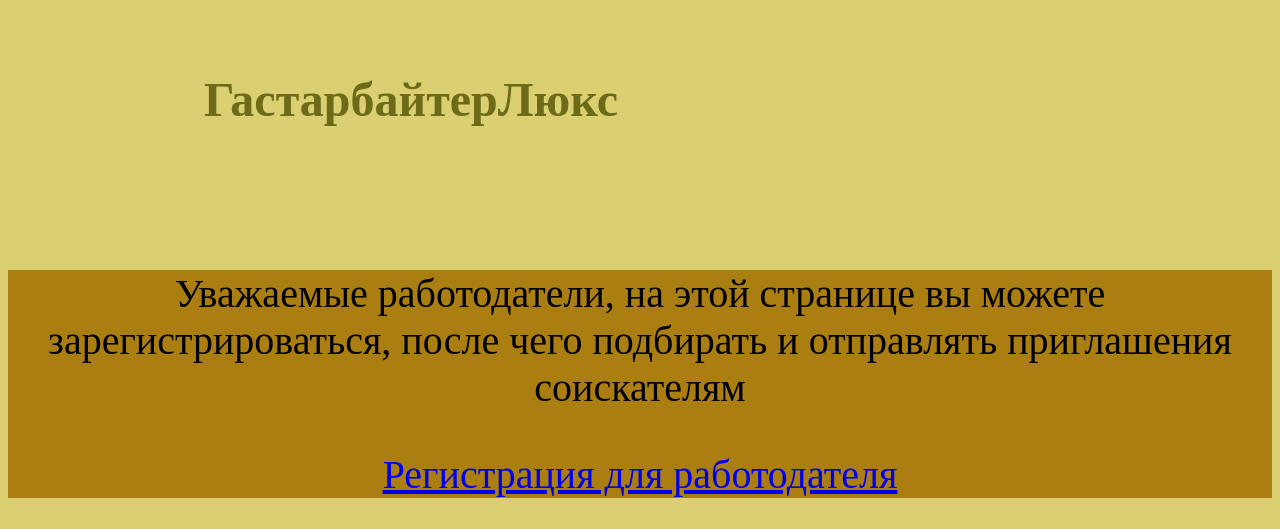
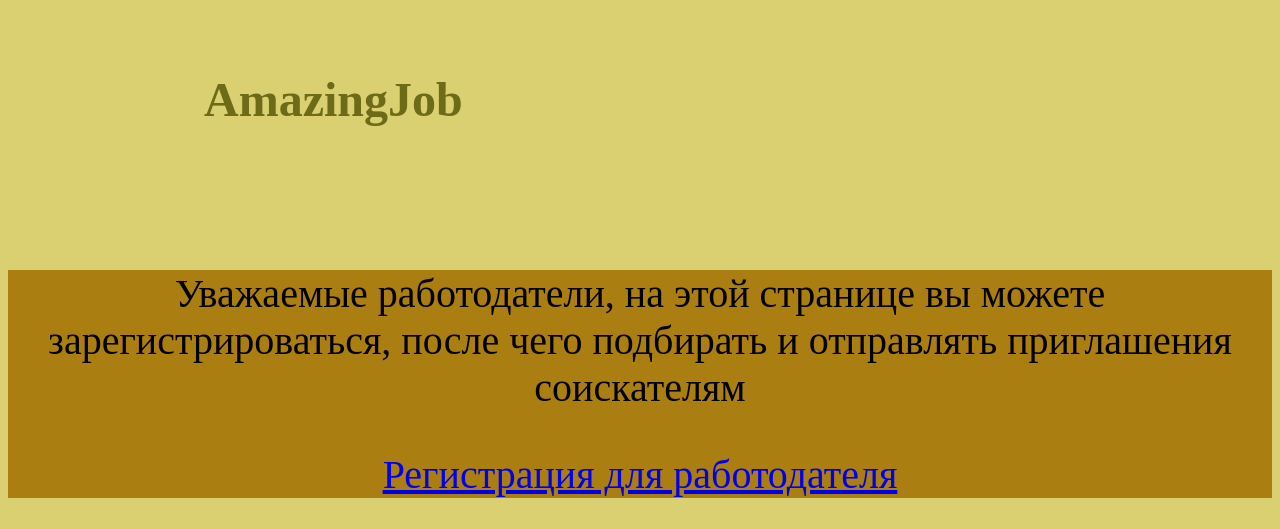
Before and after one commit to daxata06/AmazingJobJobFinder-Flask, a Flask app: page /emp_page in a window 1280 px wide. Shown: the top 529 px of the page. Run offline with Flask 3, Linux system fonts and the light colour scheme.

Commit message:
Update for_employers.html

```diff
--- a/app/templates/for_employers.html
+++ b/app/templates/for_employers.html
@@ -8,7 +8,7 @@
 </head>
 <link rel="stylesheet" type="text/css" href="/static/for_emp.css">
 <body>
-<h1 class="name">ГастарбайтерЛюкс</h1>
+<h1 class="name">AmazingJob</h1>
 <div class="notf">
     <span>Уважаемые работодатели, на этой странице вы можете зарегистрироваться, после чего подбирать и отправлять приглашения соискателям</span>
     <p><a href="/register_employer">Регистрация для работодателя</a></p>
```
